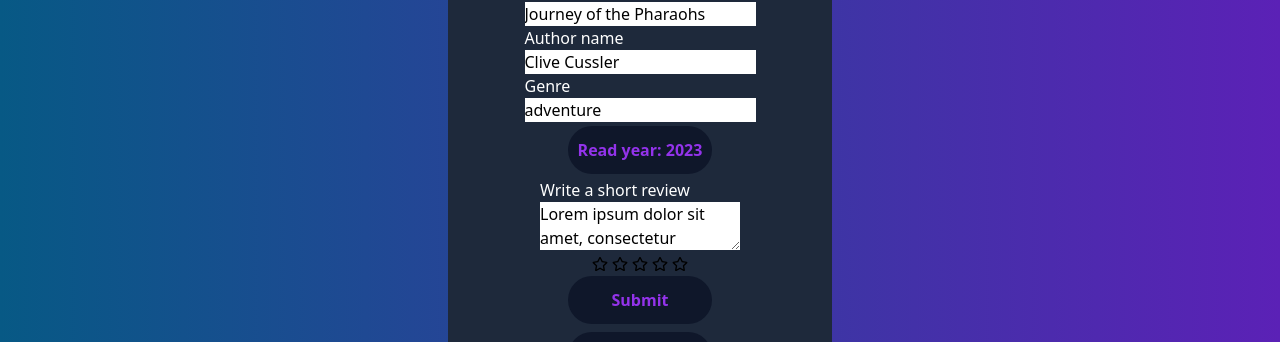
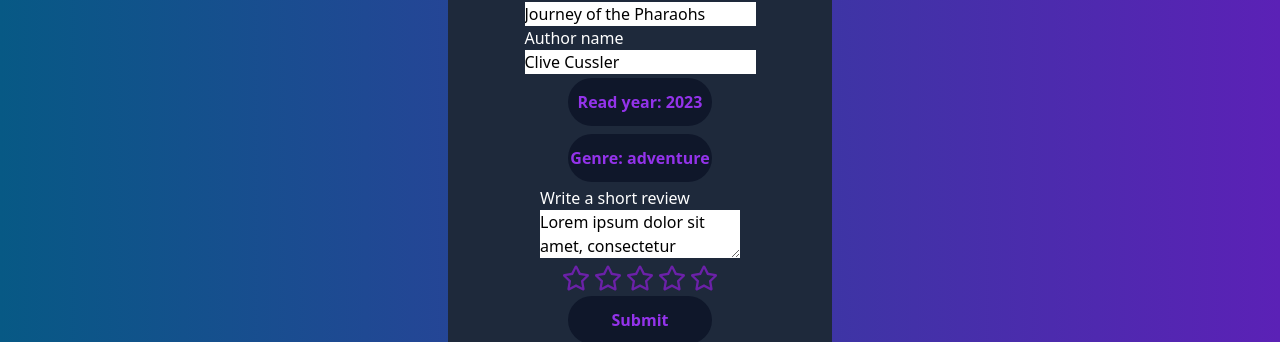
Before and after one commit to Chromoprotein/Book-Page-Frontend-Only, a React (Create React App) app: page /edit/1 in a window 1280 px wide. Shown: the part 364-706 px from the top of the page. Built offline with nearby package versions, Linux system fonts and the light colour scheme.

Commit message:
filtering and small fixes

```diff
--- a/src/components/BookForm.js
+++ b/src/components/BookForm.js
@@ -13,6 +13,7 @@ import returnAfterTimeout from "../utils/returnAfterTimeout";
 import { v4 as uuidv4 } from 'uuid';
 import { FaRegStar, FaStar } from "react-icons/fa";
 import IconContainer from "../components/smallComponents/IconContainer";
+import genreArray from "../utils/genreArray";
 
 export default function BookForm() {
 
@@ -91,6 +92,33 @@ export default function BookForm() {
       setRating(index);
   };
 
+ // Accessibility
+  const handleKeyDown = (event) => {
+    const items = Array.from(document.querySelectorAll('.selectable-item'));
+    const currentIndex = items.indexOf(document.activeElement);
+
+    if (event.key === 'ArrowRight') {
+      const nextIndex = (currentIndex + 1) % items.length;
+      items[nextIndex].focus();
+      event.preventDefault();
+    } else if (event.key === 'ArrowLeft') {
+      const prevIndex = (currentIndex - 1 + items.length) % items.length;
+      items[prevIndex].focus();
+      event.preventDefault();
+    } else if (event.key === 'Enter') {
+      // Ensure we have a focused item to select
+      if (currentIndex !== -1) {
+        const selectedItem = items[currentIndex];
+        const index = parseInt(selectedItem.getAttribute('value'), 10);
+
+        // Call the eventHandler
+        handleStarClick(index + 1);
+
+        event.preventDefault();
+      }
+    }
+  };
+
   return (
     <Background>
         <form className="bg-slate-800 rounded-lg p-3 w-96 flex flex-col justify-center items-center mx-auto" onSubmit={handleSubmit}>
@@ -115,16 +143,24 @@ export default function BookForm() {
 
             <InputElement labelText="Author name" name="author" value={formState.author} onChange={handleFormChange} />
 
-            <InputElement labelText="Genre" name="genre" value={formState.genre} onChange={handleFormChange} />
+            <DropDownElement text="Read year" name="year" options={yearsArray} selectedOption={formState.year} eventHandler={handleFormChange} />
 
-            <DropDownElement text="Read year" name="year" options={yearsArray} selectedOption={formState.year} eventHandler={handleFormChange} />
+            <DropDownElement text="Genre" name="genre" options={genreArray} selectedOption={formState.genre} eventHandler={handleFormChange} />
 
             <TextAreaElement labelText="Write a short review" name="review" value={formState.review} onChange={handleFormChange} />
 
             <IconContainer>
                 {[...Array(5)].map((_, index) => (
-                    <span key={index} onClick={() => handleStarClick(index + 1)}>
-                        {index < rating ? <FaStar /> : <FaRegStar />}
+                    <span
+                      key={index}
+                      value={index}
+                      tabIndex="0"
+                      className="selectable-item text-purple-800"
+                      onKeyDown={handleKeyDown}
+                      role="button"
+                      aria-label={`Rate ${index} star${index > 1 ? 's' : ''}`}
+                      onClick={() => handleStarClick(index + 1)}>
+                        {index < rating ? <FaStar size="28px" /> : <FaRegStar size="28px" />}
                     </span>
                 ))}
             </IconContainer>
--- a/src/components/Books.js
+++ b/src/components/Books.js
@@ -11,6 +11,7 @@ import Fuse from 'fuse.js';
 import DropDownElement from "./smallComponents/DropDownElement";
 import Button from "./smallComponents/Button";
 import { InputElement } from "./smallComponents/InputElement";
+import genreArray from "../utils/genreArray";
 
 export default function Books() {
 
@@ -20,6 +21,20 @@ export default function Books() {
   // Dispatch function from context
   const { dispatch } = useBooksActions();
 
+  // FILTER
+  const [filterQuery, setFilterQuery] = useState('');
+
+  const handleFilter = (e) => {
+    // If there is a previous filter, reset to prevent double filtering. A more complex state would be needed to re-filter old search results
+    if(filterQuery) {
+      resetSearch();
+    }
+    const newFilterQuery = e.target.value;
+    setFilterQuery(newFilterQuery);
+
+    dispatch({ type: 'FILTER_GENRE', payload: newFilterQuery });
+  }
+
   // SEARCH
   const [query, setQuery] = useState('');
   // Set up Fuse
@@ -28,7 +43,9 @@ export default function Books() {
     threshold: 0.2, // Lower means more strict match
     keys: ["title", "author"],
   };
-  const fuse = new Fuse(bookArray, searchOptions);
+  // If a genre filter is on, search from the filtered books, else, search from all books
+  const fuse = filterQuery ? new Fuse(displayedBooks, searchOptions) : new Fuse(bookArray, searchOptions);
+
   // Input field event handler
   const handleChangeInput = (e) => {
     const newInput = e.target.value;
@@ -54,12 +71,14 @@ export default function Books() {
     setSortOption(newSortOption);
     dispatch({ type: 'SORT', payload: { newSortOption } });
   };
+  const sortArray = ["Title A-Z", "Title Z-A", "Author A-Z", "Author Z-A", "Rating 5-1", "Rating 1-5", "Year newest", "Year oldest"];
 
   // RESET FILTERS
   const resetSearch = () => {
     dispatch({ type: 'RESET_FILTERS' });
     setQuery('');
     setSortOption('');
+    setFilterQuery('');
   };
 
   // PAGINATION
@@ -90,9 +109,7 @@ export default function Books() {
       .map((book, index) => (
       <Book key={index} book={book} />
   ));
-
-  const sortArray = ["Title A-Z", "Title Z-A", "Author A-Z", "Author Z-A", "Rating 5-1", "Rating 1-5", "Year newest", "Year oldest"];
-
+console.log(listBooks)
   return (
     <Background>
       <Navigation />
@@ -106,6 +123,8 @@ export default function Books() {
           />
           <Button buttonOnClick={handleSearchClick}>Search</Button>
         </div>
+
+        <DropDownElement text="Filter" name="filter" options={genreArray} selectedOption={filterQuery} eventHandler={handleFilter} />
 
         <DropDownElement text="Sort" name="sort" options={sortArray} selectedOption={sortOption} eventHandler={handleSort} />
 
@@ -123,8 +142,8 @@ export default function Books() {
         <DropDownElement text="Display" name="display" options={[10, 20, 50]} selectedOption={booksPerPage.maxBooks} eventHandler={handleBooksPerPage} />
 
         <Button buttonType="button" buttonOnClick={goBack}>Previous</Button>
-        {paginationButtonNumbers.map((paginationNumber) => {
-          return <Button buttonType="button" buttonOnClick={() => goAnywhere(paginationNumber)}>{paginationNumber}</Button>
+        {paginationButtonNumbers.map((paginationNumber, index) => {
+          return <Button key={index} buttonType="button" buttonOnClick={() => goAnywhere(paginationNumber)}>{paginationNumber}</Button>
         })}
         <Button buttonType="button" buttonOnClick={goForward}>Next</Button>
       </div>
--- a/src/contexts/BookContext.js
+++ b/src/contexts/BookContext.js
@@ -56,6 +56,10 @@ const bookReducer = (state, action) => {
       const sortedBooks = sortBooks([...displayedBooks], payload.newSortOption);
       return { ...state, displayedBooks: sortedBooks };
 
+    case 'FILTER_GENRE':
+      const filteredBooks = displayedBooks.filter((book) => book.genre === payload);
+      return { ...state, displayedBooks: filteredBooks };
+
     case 'RESET_FILTERS':
       return { ...state, displayedBooks: bookArray };
 
--- a/src/utils/StarMaker.js
+++ b/src/utils/StarMaker.js
@@ -1,20 +1,17 @@
-import { FaRegStar } from "react-icons/fa";
-import { FaRegStarHalf } from "react-icons/fa";
+import { FaStar } from "react-icons/fa";
 import IconContainer from "../components/smallComponents/IconContainer";
 
 export default function StarMaker({stars}) {
     const fullStars = Math.floor(stars);
-    const hasHalfStar = stars % 1 >= 0.5;
 
     const fullStarsElements = Array.from({ length: fullStars }, (_, index) => (
-        <FaRegStar key={index} />
+        <FaStar key={index} size="28px" />
     ));
 
     return (
         <div className="p-3 text-purple-800">
             <IconContainer>
                 {fullStarsElements}
-                {hasHalfStar && <FaRegStarHalf />}
             </IconContainer>
         </div>
     );
--- /dev/null
+++ b/src/utils/genreArray.js
@@ -0,0 +1,11 @@
+const genreArray = [
+    "romance",
+    "mystery",
+    "adventure",
+    "fantasy",
+    "sci-fi",
+    "horror",
+    "drama",
+    "war"
+]
+export default genreArray;
```
